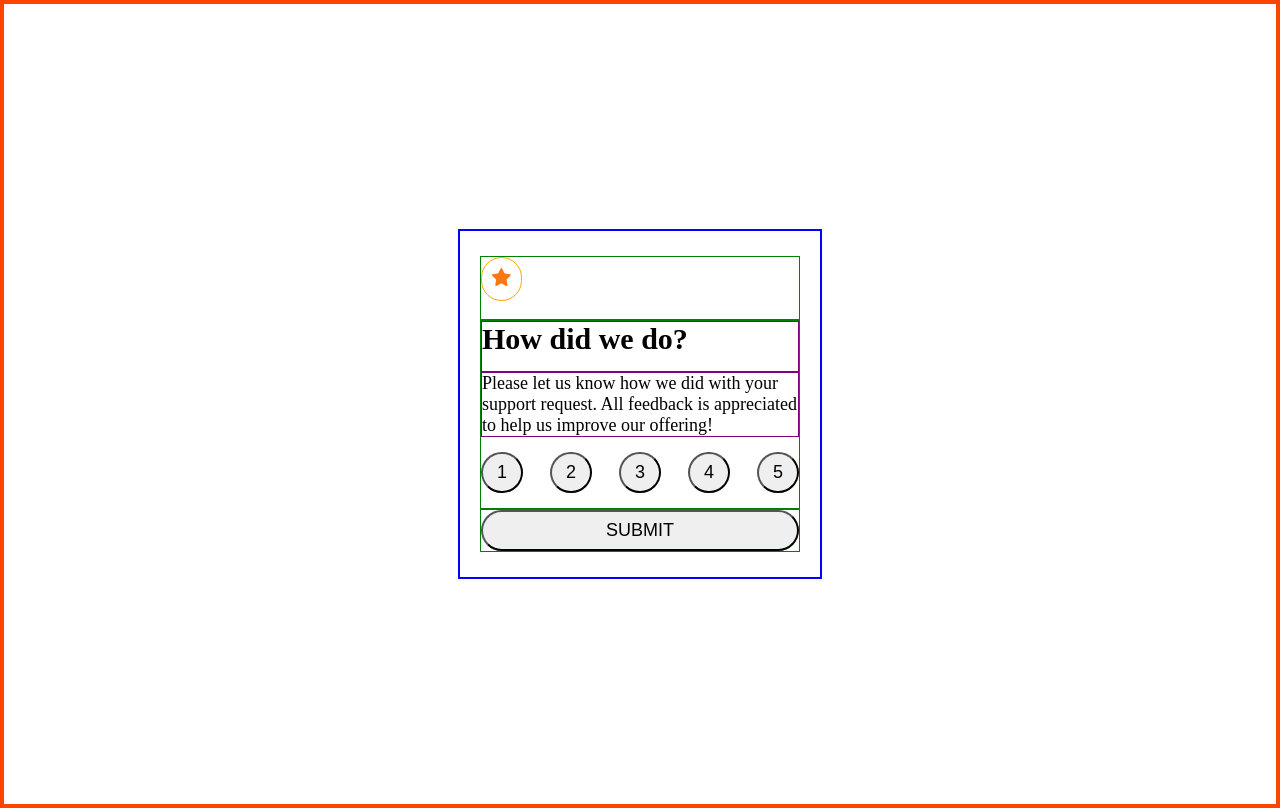
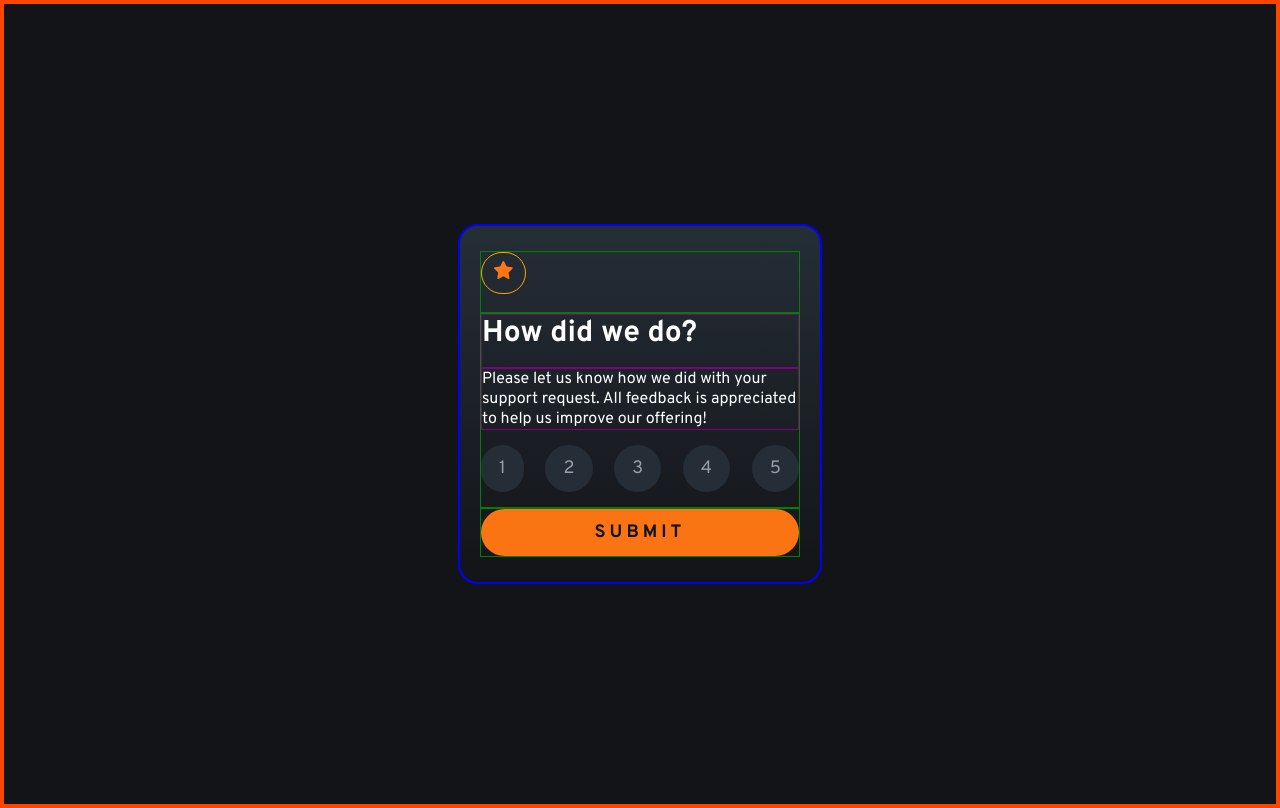
Before and after one commit to Si1entERA/interactive-rating-component, a plain HTML site: page index.html in a window 1280 px wide. Drawn offline with Linux system fonts and the light colour scheme.

Commit message:
rating states complete

```diff
--- a/index.html
+++ b/index.html
@@ -8,6 +8,11 @@
   <meta name="viewport" content="width=device-width, initial-scale=1.0">
 
   <link rel="icon" type="image/png" sizes="32x32" href="./images/favicon-32x32.png">
+
+  <!-- GOOGLE FONT -->
+  <link rel="preconnect" href="https://fonts.googleapis.com">
+  <link rel="preconnect" href="https://fonts.gstatic.com" crossorigin>
+  <link href="https://fonts.googleapis.com/css2?family=Overpass:ital,wght@0,100..900;1,100..900&display=swap" rel="stylesheet">
 
   <title>Frontend Mentor | Interactive rating component</title>
 
@@ -32,11 +37,11 @@
       </p>
     </section>
     <section class="rating">
-      <button>1</button>
-      <button>2</button>
-      <button>3</button>
-      <button>4</button>
-      <button>5</button>
+      <button class="btn">1</button>
+      <button class="btn">2</button>
+      <button class="btn">3</button>
+      <button class="btn">4</button>
+      <button class="btn">5</button>
     </section>
   </section>
   <section class="bottom">
--- a/style.css
+++ b/style.css
@@ -1,10 +1,25 @@
+:root {
+  /* Primary */
+
+--Orange: hsl(25, 97%, 53%);
+
+/* Neutral */
+
+--White: hsl(0, 0%, 100%);
+--Light-Grey: hsl(217, 12%, 63%);
+--Dark-Blue: hsl(213, 19%, 18%);
+--Very-Dark-Blue: hsl(216, 12%, 8%);
+}
+
 * {
   margin: 0;
   padding: 0;
+  font-family: "Overpass", sans-serif;
 }
 
 body {
   border: 4px solid orangered;
+  background-color: var(--Very-Dark-Blue);
   display: flex;
   justify-content: center;
   align-items: center;
@@ -13,6 +28,8 @@ body {
 
 main {
   border: 2px solid blue;
+  border-radius: 20px;
+  background-image: linear-gradient(to top, #121417, #171a1f, #1c2027, #20272f, #252d37);
   width: 320px;
   padding: 25px 20px;
 }
@@ -36,7 +53,7 @@ main {
 
 .hero-icon img {
   height: 18px;
-  padding: 10px;
+  padding: 8px 12px;
 }
 /*************** TOP END  ****************/
 
@@ -46,12 +63,13 @@ header {
   padding: 0 0 15px 0;
   font-size: 20px;
   font-weight: 700;
+  color: var(--White);
 }
 
 .description {
   border: 1px solid purple;
-  font-size: 18px;
   font-weight: 400;
+  color: var(--White);
 }
 
 .rating {
@@ -62,11 +80,36 @@ header {
 
 button {
   font-size: 18px;
-  padding: 8px 14px;
+  padding: 12px 18px;
   border-radius: 50px;
+  border: none;
+  color: var(--Light-Grey);
 }
 
+.btn {
+  background-color: var(--Dark-Blue);
+}
+
+.btn:hover {
+  background-image: none;
+  background-color: var(--Orange);
+  color: var(--Very-Dark-Blue);
+}
+
+/*************** MIDDLE END  ****************/
+
+/*************** BOTTOM START  ****************/
 .submit {
   width: 100%;
+  font-weight: 700;
+  letter-spacing: 4px;
+  color: var(--Very-Dark-Blue);
+  background-color: var(--Orange);
 }
-/*************** MIDDLE END  ****************/
+
+.submit:hover {
+  background-color: var(--White);
+}
+/*************** BOTTOM END  ****************/
+
+/*************** THANK YOU STATES  ****************/
```
